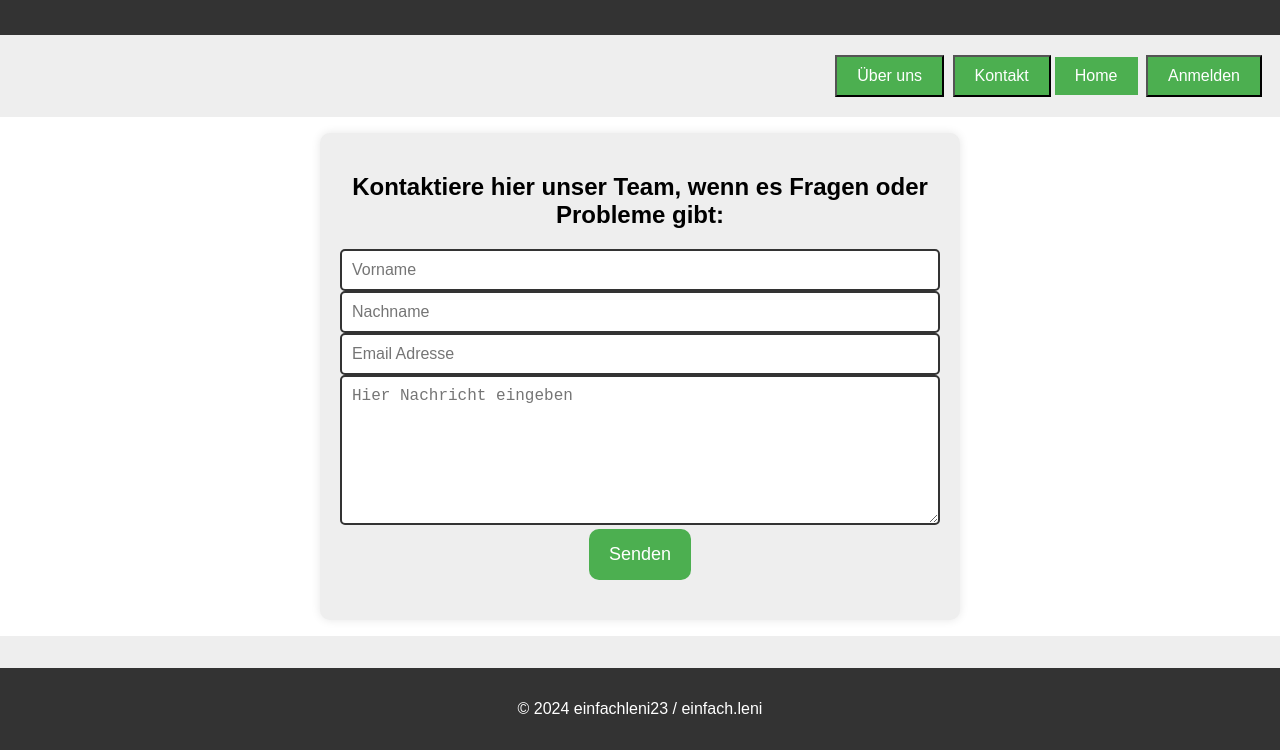
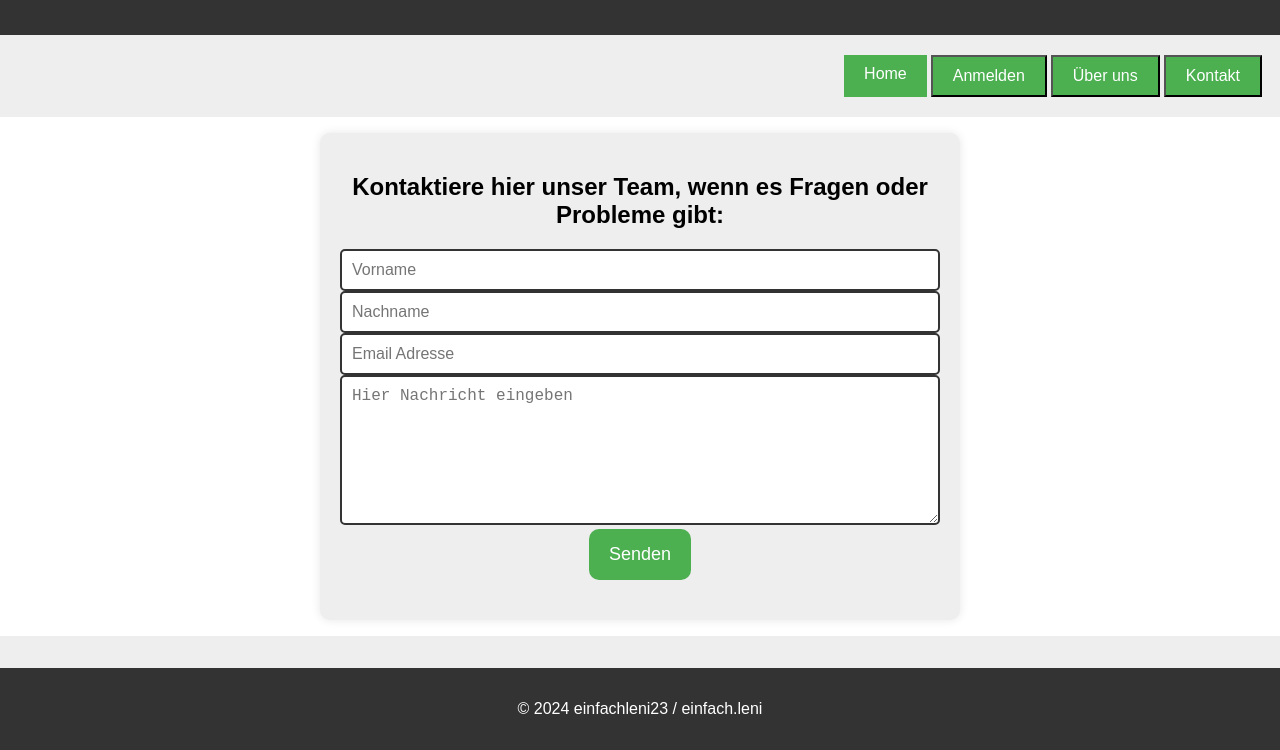
Before and after one commit to einfachleni23/index, a plain HTML site: page support.html in a window 1280 px wide. Shown: the part 77-827 px from the top of the page. Drawn offline with Linux system fonts and the light colour scheme.

Commit message:
Update support.html

```diff
--- a/support.html
+++ b/support.html
@@ -14,9 +14,14 @@
     <header class="header">
         <h1>Willkommen im Support!</h1>
     </header>
+<nav>
+        <!-- Hier könnten Navigationslinks stehen -->
+		<a class="button" href="index.html">Home</a>
+        <button class="button" id="loginButton">Anmelden</button>
+        <div id="loginHint" class="hidden">
+            <p>Hinweis: Nur für unseren ADMIN!</p>
+        </div>
 
-    <nav class="nav">
-        <div class="nav-group">
         <button class="button" id="aboutButton">Über uns</button>
         <div id="aboutHint" class="hidden">
             <p>Willkommen auf unserer Website! Wir sind ein tolles Team! Schau: <a href="ueberuns.html">weitere Informationen</a></p>
@@ -26,17 +31,7 @@
         <div id="contactHint" class="hidden">
             <p>Wir freuen uns über deine Kontaktaufnahme! Schaue:  <a href="support.html">weitere Informationen</a></p>
         </div>
-        </div>
-
-        <div class="nav-group">
-            <a class="button" href="index.html">Home</a>
-            <button class="button" id="loginButton">Anmelden</button>
-            <div id="loginHint" class="hidden">
-                <p>Hinweis: Nur für unseren ADMIN!</p>
-            </div>
-        </div>
     </nav>
-
     <main class="main">
         <form action="https://formspree.io/f/mayrbwgn" method="POST" class="contact-form">
             <div class="form-group">
```
Lines whose indentation alone changed are shown as unchanged.
